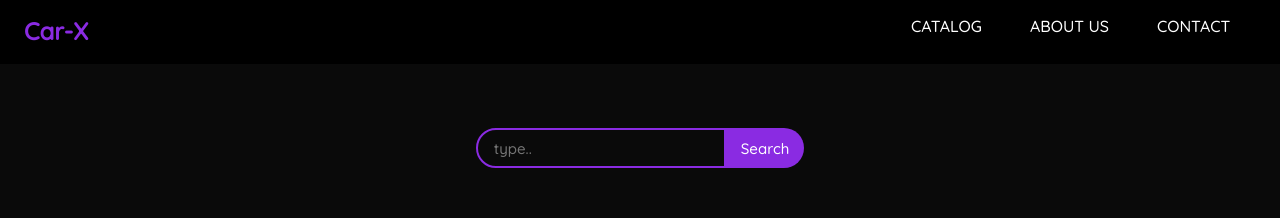
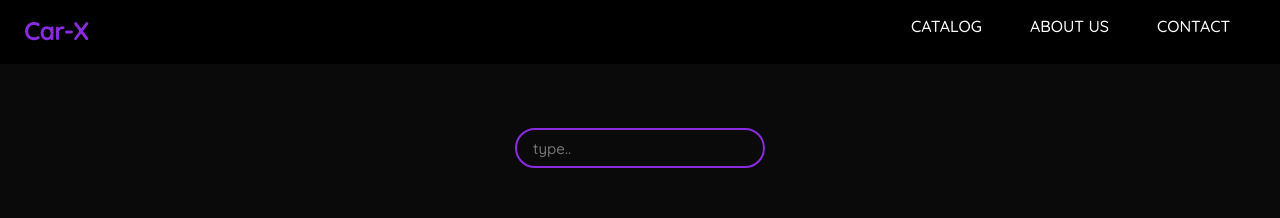
Before and after one commit to Dixon-Antony/carx, a React (Create React App) app: page /catalog in a window 1280 px wide. Shown: the top 218 px of the page. Built offline with nearby package versions, Linux system fonts and the light colour scheme.

Commit message:
search-added

```diff
--- a/src/components/Catalog.js
+++ b/src/components/Catalog.js
@@ -5,9 +5,13 @@ import cars from "./data";
 import { useLoaderData, useLocation } from "react-router-dom";
 import Header from "./Header";
 import Container from "./UI/Container";
+import SearchBar from "./SearchBar";
 
 const Catalog = () => {
   const location = useLocation();
+  const carsData = useLoaderData();
+  const [search, setSearch] = useState([]);
+  const [myCars, setMyCars] = useState([]);
 
   useEffect(() => {
     window.scrollTo({
@@ -16,59 +20,19 @@ const Catalog = () => {
     });
   }, [location]);
 
-  let carsData = useLoaderData();
-
-  const [search, setSearch] = useState("");
-  let [cars, setCars] = useState(carsData);
-
-  const inputHandler = (e) => {
-    setSearch(e.target.value);
-  };
-
-  const searchHandler = (e) => {
-    e.preventDefault();
-    setCars(carsData);
-    console.log("clicked");
-    cars = cars.filter((car) => {
-      let newCars = [];
-      for (let value of Object.values(car)) {
-        newCars.push(value.toLowerCase());
-      }
-
-      for (let value of newCars) {
-        if (value.includes(search)) {
-          return car;
-        }
-        setCars(cars);
-      }
-    });
-    console.log(cars);
-  };
+  useEffect(() => {
+    setMyCars(carsData);
+    setSearch(carsData);
+  }, []);
 
   return (
     <React.Fragment>
       <Header />
       <Container>
-        <div className={styles["input-group"]}>
-          <input
-            type="text"
-            className={styles["input"]}
-            id="search"
-            name="search"
-            placeholder="type.."
-            autoComplete="off"
-            value={search}
-            onChange={inputHandler}
-          />
-          <input
-            className={styles["button--submit"]}
-            value="Search"
-            type="submit"
-            onClick={searchHandler}
-          />
-        </div>
+        <div className={styles["catalog-container"]}>
+          <SearchBar myCars={myCars} setSearch={setSearch} />
           <div className={styles["card-items"]}>
-          {cars.map((car) => (
+            {search.map((car) => (
               <Card
                 key={car.id}
                 id={car.id}
@@ -83,6 +47,7 @@ const Catalog = () => {
               />
             ))}
           </div>
+        </div>
       </Container>
     </React.Fragment>
   );
--- a/src/components/Catalog.module.css
+++ b/src/components/Catalog.module.css
@@ -7,41 +7,10 @@
   padding: 4rem;
 }
 
-.input-group {
+.catalog-container {
   display: flex;
-  margin-top: 4rem;
+  flex-direction: column;
+  justify-content: center;
   align-items: center;
+  min-height: 91.2vh;
 }
-
-.input {
-  min-height: 40px;
-  min-width: 250px;
-  padding: 0 1rem;
-  color: #fff;
-  font-size: 15px;
-  border: 2px solid blueviolet;
-  border-radius: 20px 0 0 20px;
-  background-color: transparent;
-}
-
-.button--submit {
-  min-height: 40px;
-  padding: 0.5em 1em;
-  border: none;
-  border-radius: 0 20px 20px 0;
-  background-color: blueviolet;
-  color: #fff;
-  font-size: 15px;
-  cursor: pointer;
-  transition: background-color 0.3s ease-in-out;
-}
-
-.button--submit:hover {
-  background-color: rgb(238, 103, 238);
-}
-
-.input:focus,
-.input:focus-visible {
-  border-color: rgb(238, 103, 238);
-  outline: none;
-}
--- /dev/null
+++ b/src/components/SearchBar.js
@@ -0,0 +1,40 @@
+import React, { useEffect } from "react";
+import styles from "./SearchBar.module.css";
+
+const SearchBar = ({ myCars, setSearch }) => {
+  const inputHandler = (e) => {
+    if (!e.target.value) {
+      return setSearch(myCars);
+    }
+
+    let resultsArray = myCars.filter((car) => {
+      console.log(Object.values(car));
+      for (let i of Object.values(car)) {
+        if (i.toLowerCase().includes(e.target.value.toLowerCase())) {
+          return car;
+        }
+      }
+    });
+    console.log(resultsArray);
+    setSearch(resultsArray);
+  };
+
+  const searchHandler = (e) => {
+    e.preventDefault();
+  };
+  return (
+    <div className={styles["input-group"]}>
+      <input
+        type="text"
+        className={styles["input"]}
+        id="search"
+        name="search"
+        placeholder="type.."
+        autoComplete="off"
+        onChange={inputHandler}
+      />
+    </div>
+  );
+};
+
+export default SearchBar;
--- /dev/null
+++ b/src/components/SearchBar.module.css
@@ -0,0 +1,22 @@
+.input-group {
+  display: flex;
+  margin-top: 4rem;
+  align-items: center;
+}
+
+.input {
+  min-height: 40px;
+  min-width: 250px;
+  padding: 0 1rem;
+  color: #fff;
+  font-size: 15px;
+  border: 2px solid blueviolet;
+  border-radius: 20px;
+  background-color: transparent;
+}
+
+.input:focus,
+.input:focus-visible {
+  border-color: rgb(238, 103, 238);
+  outline: none;
+}
```
Lines whose indentation alone changed are shown as unchanged.
